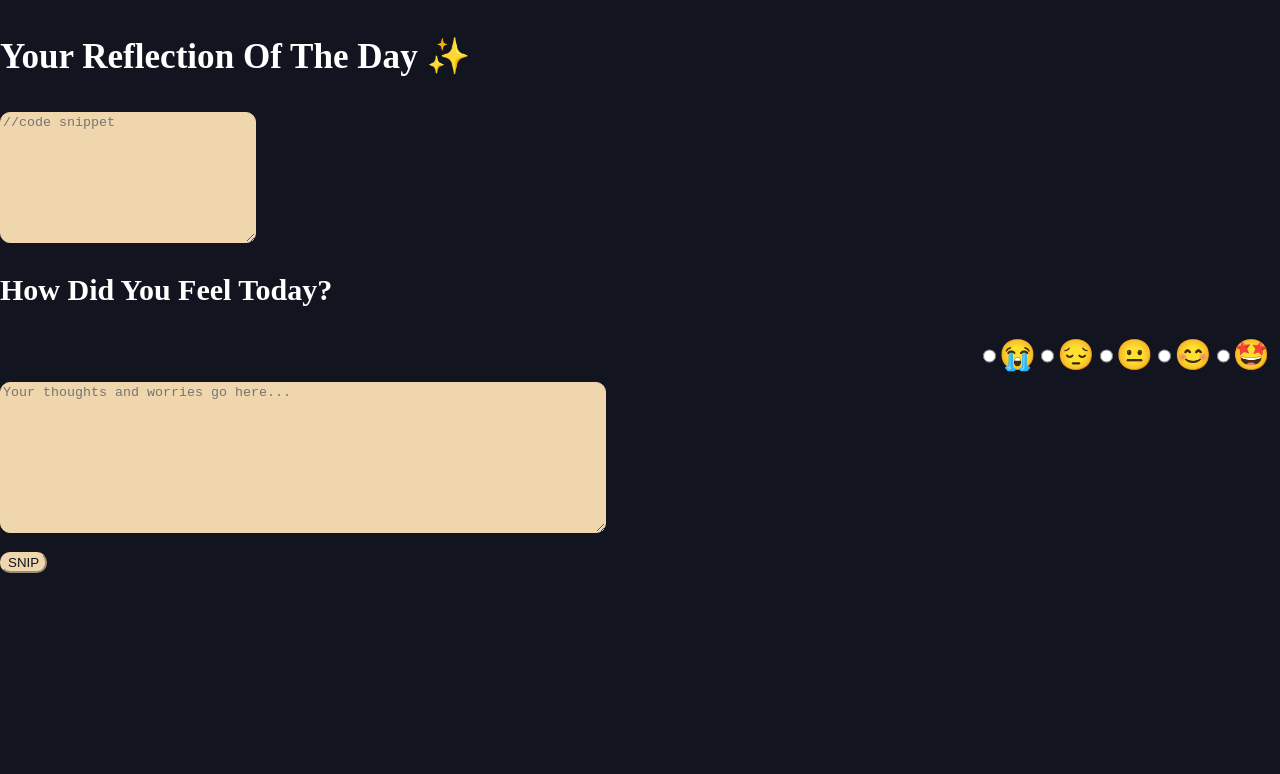
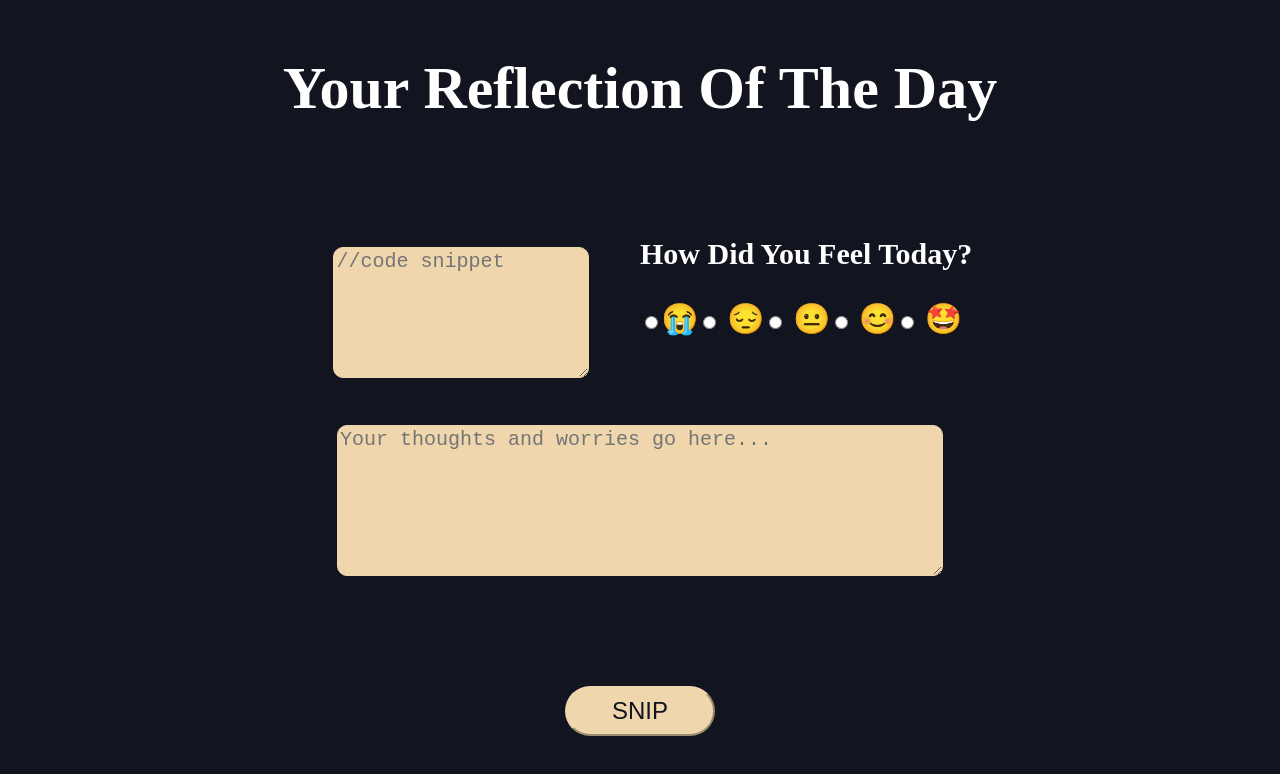
Before and after one commit to SchoolOfCode/national-project-week-nodemon_in_the_deatails, a React (Create React App) app in the folder project-week/: page / in a window 1280 px wide. Shown: the top 774 px of the page. Built offline with nearby package versions, Linux system fonts and the light colour scheme.

Commit message:
updated files

```diff
--- a/project-week/src/Components/CreatePost/CreatePost.css
+++ b/project-week/src/Components/CreatePost/CreatePost.css
@@ -1,5 +1,62 @@
-.container {
-  grid-template-columns: repeat(auto-fit, minmax(250px, 1fr));
-  grid-template-rows: repeat(auto-fit, minmax(250px, 1fr));
-  grid-template-areas: container();
+.flex-wrapper{
+display:flex;
+align-items: center;
+justify-content: center;
 }
+
+
+
+.create-post {
+        display: grid;
+        grid-template-columns: 50% 50%;
+        grid-template-rows: 1fr 1fr 1fr 1fr;
+        gap: 30px 0px;
+        grid-template-areas:
+         "heading heading"
+          "code-input radio-button"
+          "reflection-input reflection-input"
+          "button button";
+          margin:auto;
+          height:100vh;
+      }
+
+      .heading {
+           grid-area: heading;
+           color: white;
+           margin:auto;
+
+
+        }
+        h3{
+            color:white;
+            font-size: 1em;
+        }
+
+           .code-input { grid-area: code-input;
+            background-color: "#EFD6AC";
+              display:flex;
+              justify-content:center;
+             padding-top: 40px;
+
+            }
+
+           .radio-button {
+               grid-area: radio-button;
+               display: flex;
+               flex-direction: column;
+
+         }
+
+           .reflection-input { grid-area: reflection-input;
+            background-color: "#EFD6AC";
+               border-radius: "10px";
+             height: "145px";
+               width: "600px";
+              border-color: "#EFD6AC";
+            margin:auto;
+            }
+
+
+           .button { grid-area: button;
+        margin: auto;
+         }
--- a/project-week/src/Components/CreatePost/CreatePost.js
+++ b/project-week/src/Components/CreatePost/CreatePost.js
@@ -2,6 +2,7 @@ import Button from "../Global/Button/Button";
 import RadioButton from "../Global/RadioButton/RadioButton";
 import InputField from "../Global/InputField/InputField";
 import { useState, useEffect } from "react";
+import "./CreatePost.css";
 
 export default function CreatePost() {
   const [postObject, setPostObject] = useState({});
@@ -61,51 +62,62 @@ export default function CreatePost() {
     height: "125px",
     width: "250px",
     borderColor: "#EFD6AC",
-    display: "flex",
-    justifyContent: "flex-start",
-    overflowWrap: "break-word",
+    fontSize: '20px',
   };
-
   const reflectionStyle = {
     backgroundColor: "#EFD6AC",
     borderRadius: "10px",
     height: "145px",
     width: "600px",
     borderColor: "#EFD6AC",
-    overflowWrap: "break-word",
-    display: "inline",
+    fontSize: '20px',
   };
-
-  const radioButtonStyle = {
-    display: "flex",
-    justifyContent: "flex-end",
-    margin: "10px",
-  };
+  // const radioButtonStyle = {
+  //   // margin: "10px",
+  // };
+const buttonStyle= {
+ backgroundColor: "#EFD6AC",
+  borderRadius: "35px",
+  borderColor: "#EFD6AC",
+  color: "#121420",
+  height: '50px',
+  width: '150px',
+  fontSize: '24px',
+}
 
   return (
-    <div className="container">
-      <div>
-        <h3 style={{ color: "white" }}>Your Reflection Of The Day ✨</h3>
+    <div className = 'flex-wrapper'>
+   <div className="create-post">
+        <h1 className="heading"  >
+        Your Reflection Of The Day
+      </h1>
+<div className="code-input">
         <InputField
           getTextValue={getSnippetValue}
-          style={codeSnippetStyle}
           placeholder="//code snippet"
-        />
-        <h3 style={{ color: "white", fontSize: "1em" }}>
+          style = {codeSnippetStyle}
+        /></div>
+        <div className="radio-button">
+        <h3 >
           How Did You Feel Today?
         </h3>
-        <RadioButton handleClick={handleClick} style={radioButtonStyle} />
+        <RadioButton handleClick={handleClick} />
+        </div>
+        <div className= "reflection-input">
         <InputField
           getTextValue={getReflectionsValue}
-          style={reflectionStyle}
+         style= {reflectionStyle}
           placeholder="Your thoughts and worries go here..."
-        />
+        /></div>
 
+<div className="button">
         <Button
           handleClick={function () {
             addPost(codeSnippet, reflectionsField, mood);
           }}
+        style={buttonStyle}
         />
+        </div>
       </div>
     </div>
   );
--- a/project-week/src/Components/Global/Button/Button.js
+++ b/project-week/src/Components/Global/Button/Button.js
@@ -1,18 +1,15 @@
 import { Link } from "react-router-dom";
 
-export default function Button({ handleClick, buttonText }) {
+export default function Button({ handleClick, buttonText, style }) {
   return (
     <div>
       <Link to="/dashboard">
         <button
           type="button"
           onClick={handleClick}
-          style={{
-            backgroundColor: "#EFD6AC",
-            borderRadius: "10px",
-            borderColor: "#EFD6AC",
-            color: "#121420",
-          }}
+          style={
+            style
+          }
         >
           {buttonText}
           SNIP
--- a/project-week/src/Components/Global/InputField/InputField.js
+++ b/project-week/src/Components/Global/InputField/InputField.js
@@ -1,11 +1,11 @@
 export default function InputField({ getTextValue, style, placeholder }) {
   return (
-    <div style={{ width: "600px" }}>
+    <div >
       <textarea
         type="text"
         onChange={getTextValue}
+        placeholder={placeholder}
         style={style}
-        placeholder={placeholder}
       ></textarea>
     </div>
   );
--- a/project-week/src/Components/Global/RadioButton/RadioButton.js
+++ b/project-week/src/Components/Global/RadioButton/RadioButton.js
@@ -1,7 +1,7 @@
-export default function RadioButton({ handleClick, style }) {
+export default function RadioButton({ handleClick}) {
   return (
     <div>
-      <form style={style}>
+      <form >
         <input type="radio" value="1" onChange={handleClick} name="mood" />
         😭
         <input type="radio" value="2" onChange={handleClick} name="mood" /> 😔
```
